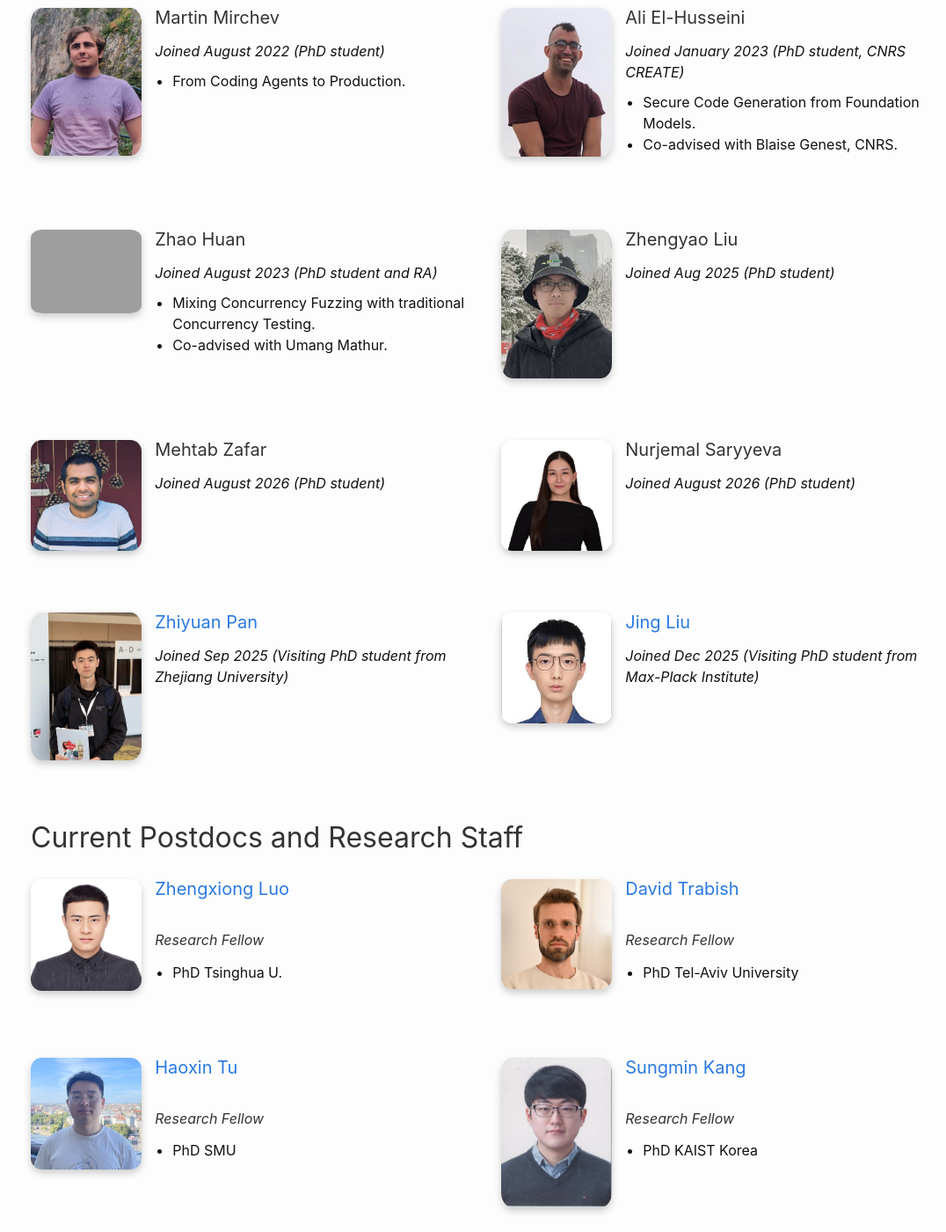
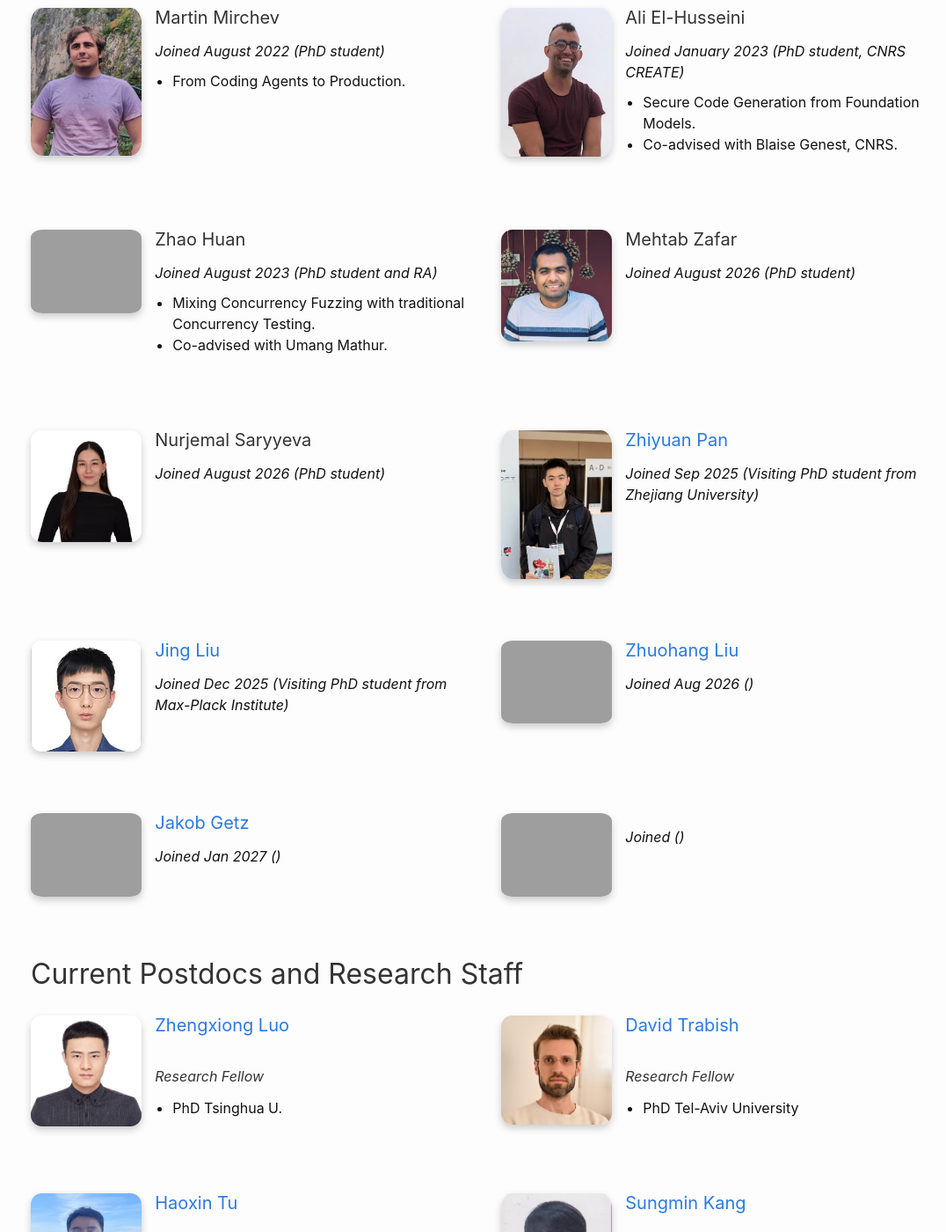
Before and after one commit to nus-tss/nus-tss.github.io, a Jekyll site: the page built from _pages/team.md, in a window 1280 px wide and 1400 px high, scrolled down 743 px. Shown: the whole window at 88% size, without its empty margins (85-1161 px from the left). Built offline with Jekyll 4.4.1, drawn with Linux system fonts in a browser that asks for light colours; nearby versions of some CDN libraries.

Commit message:
Update student.yml

```diff
--- a/_data/team/student.yml
+++ b/_data/team/student.yml
@@ -33,11 +33,6 @@
   coadvisor: Umang Mathur
   topic: Mixing Concurrency Fuzzing with traditional Concurrency Testing
 
-- name: Zhengyao Liu
-  photo: zhengyaoliu.jpg
-  joined: Aug 2025
-  role: PhD student
-
 - name: Mehtab Zafar
   photo: mehtab.jpeg
   joined: August 2026
@@ -59,3 +54,15 @@
   joined: Dec 2025
   role: Visiting PhD student from Max-Plack Institute
   website: https://jing6.netlify.app/
+
+- name: Zhuohang Liu
+  photo: zhuohang.jpeg
+  joined: Aug 2026
+  website: https://www.linkedin.com/in/zhuohangliu/
+
+- name: Jakob Getz
+  photo: jakob.jpeg
+  joined: Jan 2027
+  website: https://www.linkedin.com/in/jakob-getz-8a8082178/
+
+-
```
